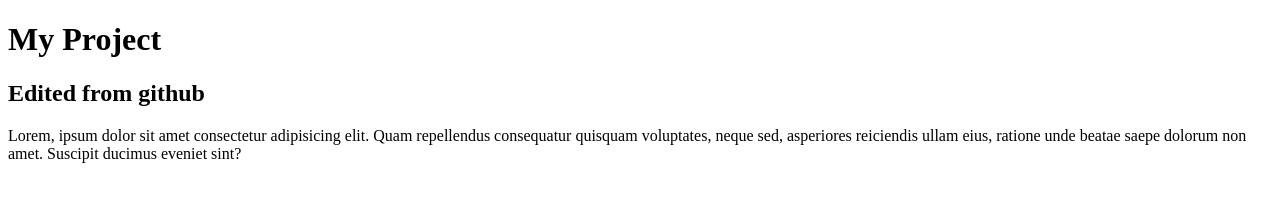
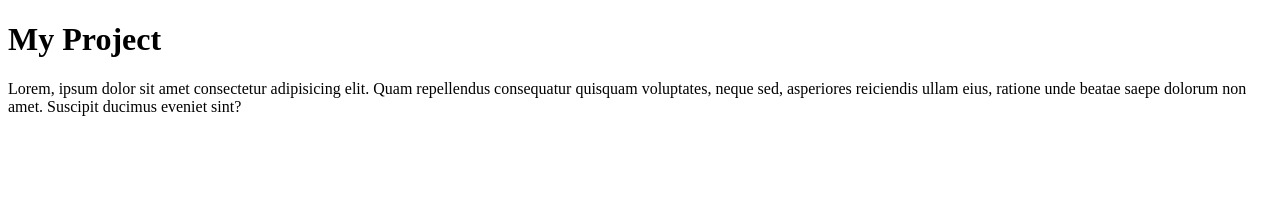
Before and after one commit to kamalperera669/my-project, a plain HTML site: page index.html in a window 1280 px wide. Drawn offline with Linux system fonts and the light colour scheme.

Commit message:
Deleted edited line

```diff
--- a/index.html
+++ b/index.html
@@ -8,7 +8,6 @@
 </head>
 <body>
   <h1>My Project</h1>
-  <h2>Edited from github</h2>
   <p>Lorem, ipsum dolor sit amet consectetur adipisicing elit. Quam repellendus consequatur quisquam voluptates, neque sed, asperiores reiciendis ullam eius, ratione unde beatae saepe dolorum non amet. Suscipit ducimus eveniet sint?</p>
 </body>
 </html>
```
